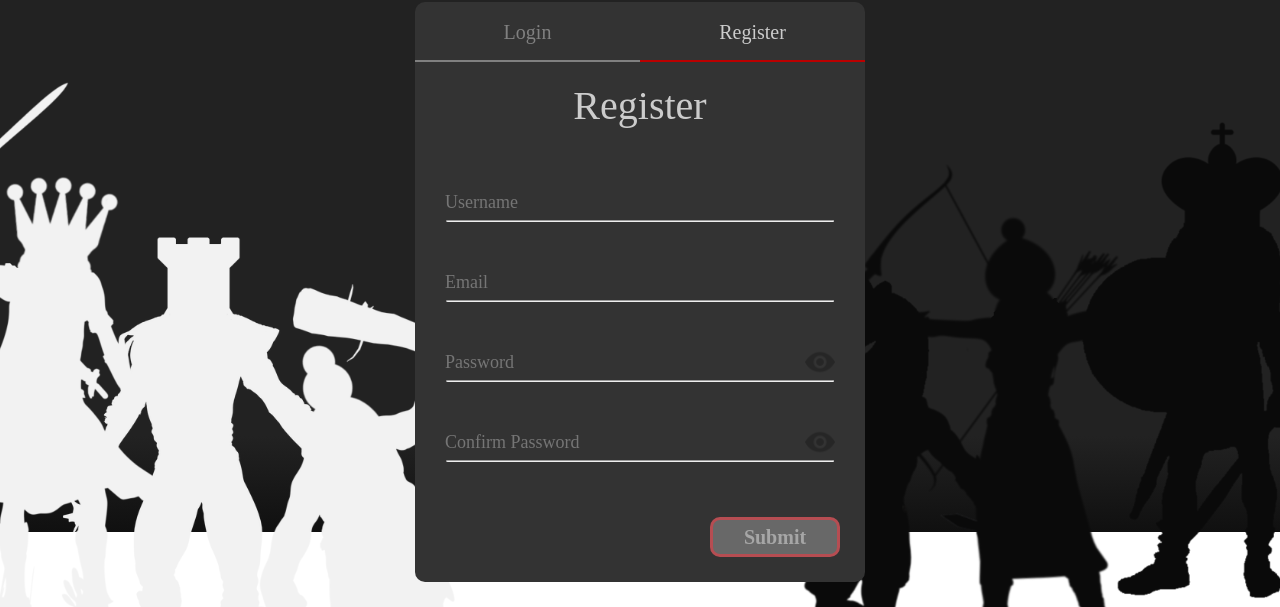
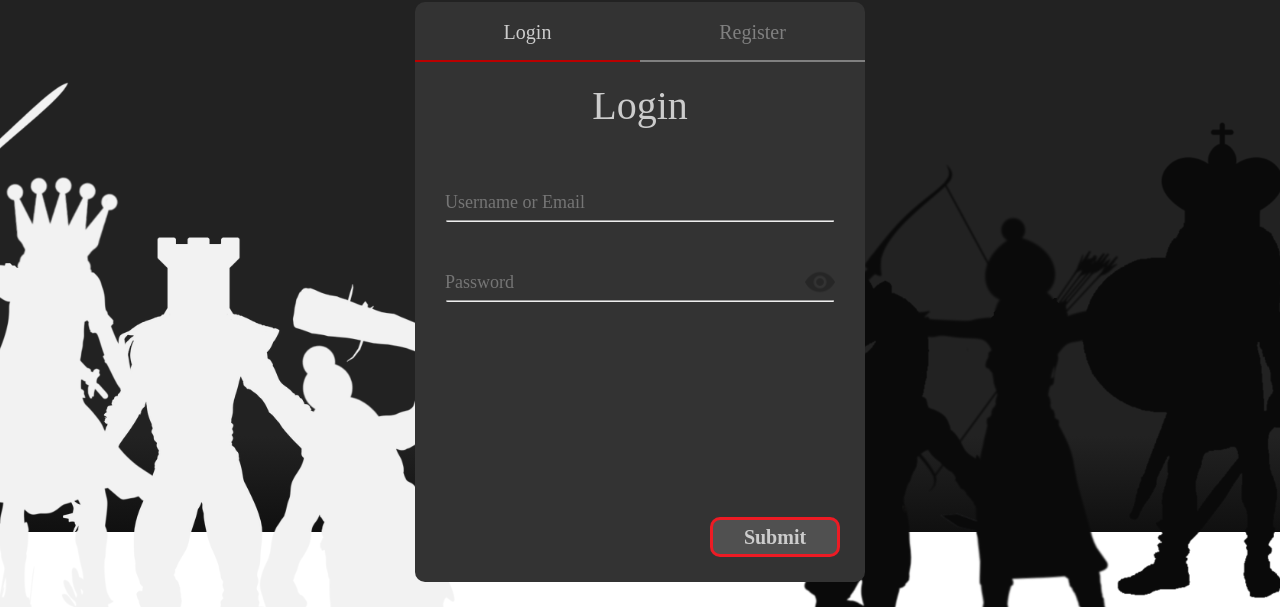
Before and after one commit to TalBenZvi/AnarchyChess, a React (Create React App) app: page / in a window 1280 px wide. Shown: the part 268-875 px from the top of the page. Built offline with nearby package versions, Linux system fonts and the light colour scheme.

Commit message:
added login page

```diff
--- a/src/components/login_form.tsx
+++ b/src/components/login_form.tsx
@@ -1,16 +1,224 @@
 import * as React from "react";
+import LoadingSpin from "react-loading-spin";
+import toast, { Toaster } from "react-hot-toast";
+
+import { Authentication } from "../database/authentication";
+import { User, LoginStatus } from "../database/database_util";
+
+import revealPasswordIcon from "../assets/page_design/reveal_password_icon.png";
 
 interface LoginFormProps {}
 
-interface LoginFormState {}
+interface LoginFormState {
+  usernameOrEmail: string;
+  password: string;
+  isPasswordShown: boolean;
+  isWaitingForResponse: boolean;
+}
 
-class LoginForm extends React.Component<
-  LoginFormProps,
-  LoginFormState
-> {
-  state = {};
+class LoginForm extends React.Component<LoginFormProps, LoginFormState> {
+  state = {
+    usernameOrEmail: "",
+    password: "",
+    isPasswordShown: false,
+    isWaitingForResponse: false,
+  };
+
+  private setUsernameOrEmail = (event: any) => {
+    this.setState({ usernameOrEmail: event.target.value });
+  };
+
+  private setPassword = (event: any) => {
+    this.setState({ password: event.target.value });
+  };
+
+  private submit = (event: any) => {
+    this.setState(() => {
+      return { isWaitingForResponse: true };
+    });
+    Authentication.login(
+      this.state.usernameOrEmail,
+      this.state.password,
+      (isSuccessfull: boolean, status: LoginStatus) => {
+        switch (status) {
+          case LoginStatus.success:
+            {
+              alert("transfer");
+            }
+            break;
+          case LoginStatus.failure:
+            {
+              toast("Username or password is incorrect");
+              this.setState(() => {
+                return { isWaitingForResponse: false };
+              });
+            }
+            break;
+          case LoginStatus.connectionError:
+            {
+              toast("There has been a connection error");
+              this.setState(() => {
+                return { isWaitingForResponse: false };
+              });
+            }
+            break;
+        }
+      }
+    );
+    event.preventDefault();
+  };
+
+  private textInputField(
+    fieldName: string,
+    value: string,
+    setFunction: (event: any) => void,
+    top: number
+  ): any {
+    let isPassword: boolean = fieldName === "Password";
+    return (
+      <label>
+        {/* text input*/}
+        <input
+          type={isPassword && !this.state.isPasswordShown ? "password" : "text"}
+          placeholder={fieldName}
+          value={value}
+          onChange={setFunction}
+          className="clear-text-input"
+          style={{
+            position: "absolute",
+            width: 330,
+            top: top,
+            fontSize: 18,
+            height: 60,
+            lineHeight: 20,
+          }}
+        />
+        {/* reveal password icon */}
+        {isPassword ? (
+          <img
+            style={{
+              position: "absolute",
+              left: 390,
+              top: top + 15,
+              width: 30,
+              filter: "contrast(70%)",
+            }}
+            src={revealPasswordIcon}
+            onMouseOver={() => {
+              this.setState(() => {
+                return { isPasswordShown: true };
+              });
+            }}
+            onMouseOut={() => {
+              this.setState(() => {
+                return { isPasswordShown: false };
+              });
+            }}
+          />
+        ) : (
+          <div />
+        )}
+        <hr
+          style={{
+            position: "absolute",
+            left: "50%",
+            transform: "translate(-50%, 0%)",
+            top: top + 40,
+            width: 385,
+          }}
+        />
+      </label>
+    );
+  }
+
   render() {
-    return <div>login</div>;
+    let { usernameOrEmail, password, isWaitingForResponse } = this.state;
+    return (
+      <div
+        style={{
+          padding: 30,
+        }}
+      >
+        {/* title */}
+        <p
+          style={{
+            fontSize: 40,
+            position: "absolute",
+            left: "50%",
+            transform: "translate(-50%, 0%)",
+            top: 40,
+          }}
+        >
+          Login
+        </p>
+        <form onSubmit={this.submit} spellCheck={false}>
+          {/* username or email */}
+          {this.textInputField(
+            "Username or Email",
+            usernameOrEmail,
+            this.setUsernameOrEmail,
+            170
+          )}
+          {/* password */}
+          {this.textInputField("Password", password, this.setPassword, 250)}
+          {/* submit button */}
+          <input
+            type="submit"
+            value="Submit"
+            disabled={isWaitingForResponse}
+            className="app-button"
+            style={{
+              position: "absolute",
+              bottom: 25,
+              right: 25,
+              width: 130,
+              height: 40,
+              fontSize: 20,
+              fontWeight: "bold",
+            }}
+          />
+        </form>
+        {/* loading icon */}
+        {isWaitingForResponse ? (
+          <div
+            style={{
+              position: "absolute",
+              bottom: 25,
+              right: 165,
+            }}
+          >
+            <LoadingSpin
+              size="25px"
+              width="4px"
+              primaryColor="#ed1b24"
+              secondaryColor="ccc"
+            />
+          </div>
+        ) : (
+          <div />
+        )}
+        {/* toaster */}
+        <div>
+          <Toaster
+            toastOptions={{
+              className: "",
+              style: {
+                background: "#000",
+                color: "#ccc",
+                width: 300,
+              },
+            }}
+            containerStyle={{
+              position: "fixed",
+              top: "50%",
+              left: "50%",
+              transform: "translate(-50%, -50%)",
+              width: 300,
+            }}
+          />
+        </div>
+      </div>
+    );
   }
 }
 
--- a/src/components/register_form.tsx
+++ b/src/components/register_form.tsx
@@ -8,7 +8,6 @@ import { User, RegisterStatus } from "../database/database_util";
 import validInputIcon from "../assets/page_design/valid_input_icon.png";
 import invalidInputIcon from "../assets/page_design/invalid_input_icon.png";
 import revealPasswordIcon from "../assets/page_design/reveal_password_icon.png";
-import { stringify } from "querystring";
 
 const USERNAME_REGEX: RegExp = new RegExp("^[a-zA-Z0-9_\\-\\*]{3,20}$", "i");
 const EMAIL_REGEX: RegExp = new RegExp(
--- a/src/database/authentication.ts
+++ b/src/database/authentication.ts
@@ -1,4 +1,4 @@
-import { User, RegisterStatus } from "./database_util";
+import { User, RegisterStatus, LoginStatus } from "./database_util";
 import { MongodbClient  } from "../database/mongodb_client";
 
 export class Authentication {
@@ -19,4 +19,21 @@ export class Authentication {
       }
     );
   }
+
+  static login(
+    usernameOrEmail: string,
+    password: string,
+    callback: (isSuccessfull: boolean, status: LoginStatus) => void
+  ) {
+    Authentication.mongodbClient.login(
+      usernameOrEmail,
+      password,
+      (isSuccessfullClient: boolean, status: LoginStatus) => {
+        if (isSuccessfullClient) {
+          Authentication.currentUser = {username: "lorem ipsum", email: "dolor sit amet"};
+        }
+        callback(isSuccessfullClient, status);
+      }
+    );
+  }
 }
--- a/src/database/database_util.ts
+++ b/src/database/database_util.ts
@@ -1,3 +1,9 @@
+export enum LoginStatus {
+  success,
+  failure,
+  connectionError,
+}
+
 export enum RegisterStatus {
   success,
   usernameTaken,
--- a/src/database/mongodb_client.ts
+++ b/src/database/mongodb_client.ts
@@ -1,4 +1,4 @@
-import { User, RegisterStatus } from "./database_util";
+import { User, RegisterStatus, LoginStatus } from "./database_util";
 
 export class MongodbClient {
   register(
@@ -14,7 +14,33 @@ export class MongodbClient {
       if (request.readyState === 4) {
         callback(
           request.status === 200,
-          parseInt(request.responseText.substr(1, request.responseText.length - 1))
+          parseInt(
+            request.responseText.substr(1, request.responseText.length - 1)
+          )
+        );
+      }
+    };
+  }
+
+  login(
+    usernameOrEmail: string,
+    password: string,
+    callback: (isSuccessfull: boolean, status: LoginStatus) => void
+  ): void {
+    const request = new XMLHttpRequest();
+    const url =
+      "https://data.mongodb-api.com/app/application-0-gqzvo/endpoint/login";
+    request.open("POST", url);
+    request.send(
+      JSON.stringify({ usernameOrEmail: usernameOrEmail, password: password })
+    );
+    request.onreadystatechange = (e) => {
+      if (request.readyState === 4) {
+        callback(
+          request.status === 200,
+          parseInt(
+            request.responseText.substr(1, request.responseText.length - 1)
+          )
         );
       }
     };
--- a/src/pages/home_page.tsx
+++ b/src/pages/home_page.tsx
@@ -20,7 +20,7 @@ interface HomePageState {
 
 class HomePage extends React.Component<HomePageProps, HomePageState> {
   state = {
-    viewMode: ViewMode.register,
+    viewMode: ViewMode.login,
     hoveredMode: null as any,
   };
 
```
